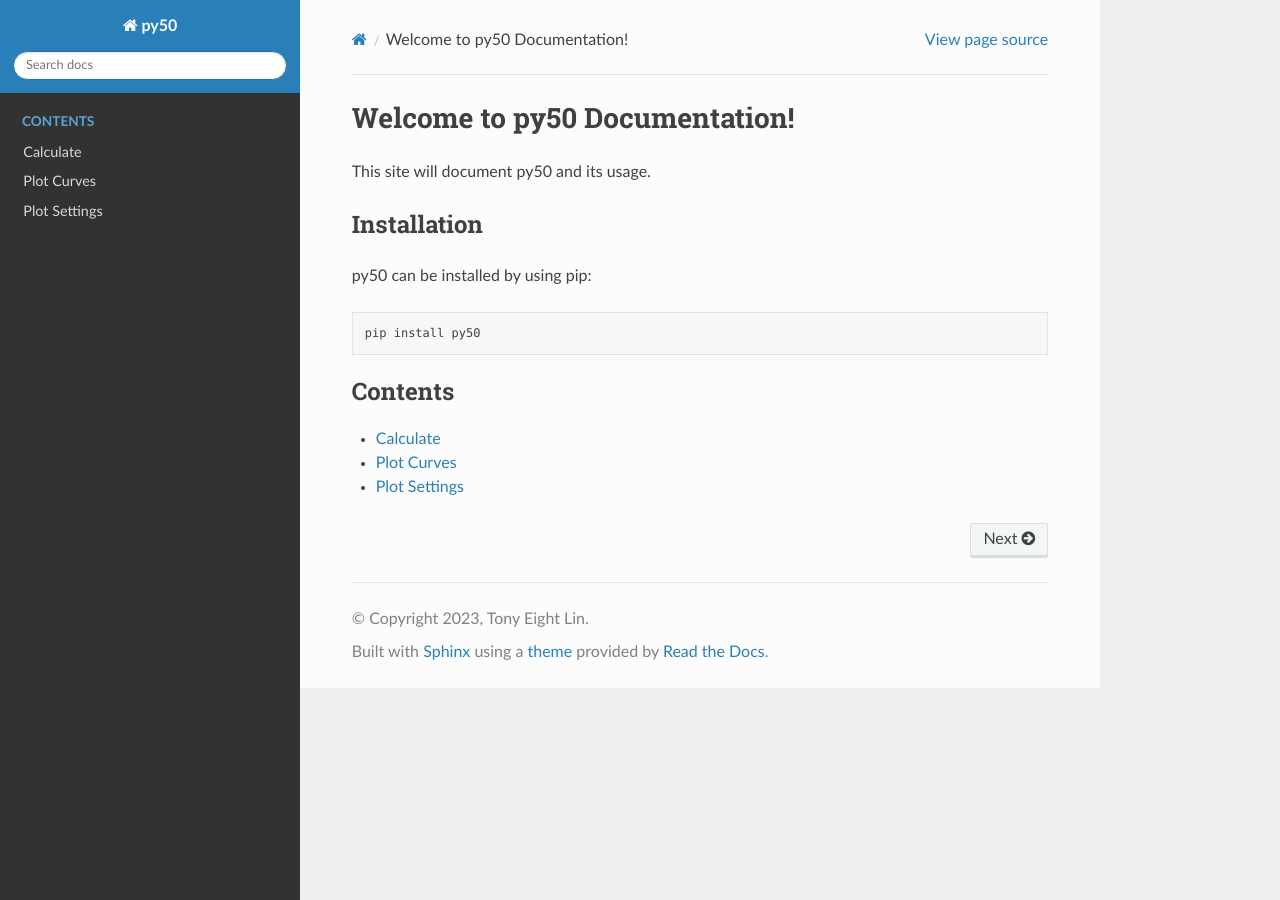
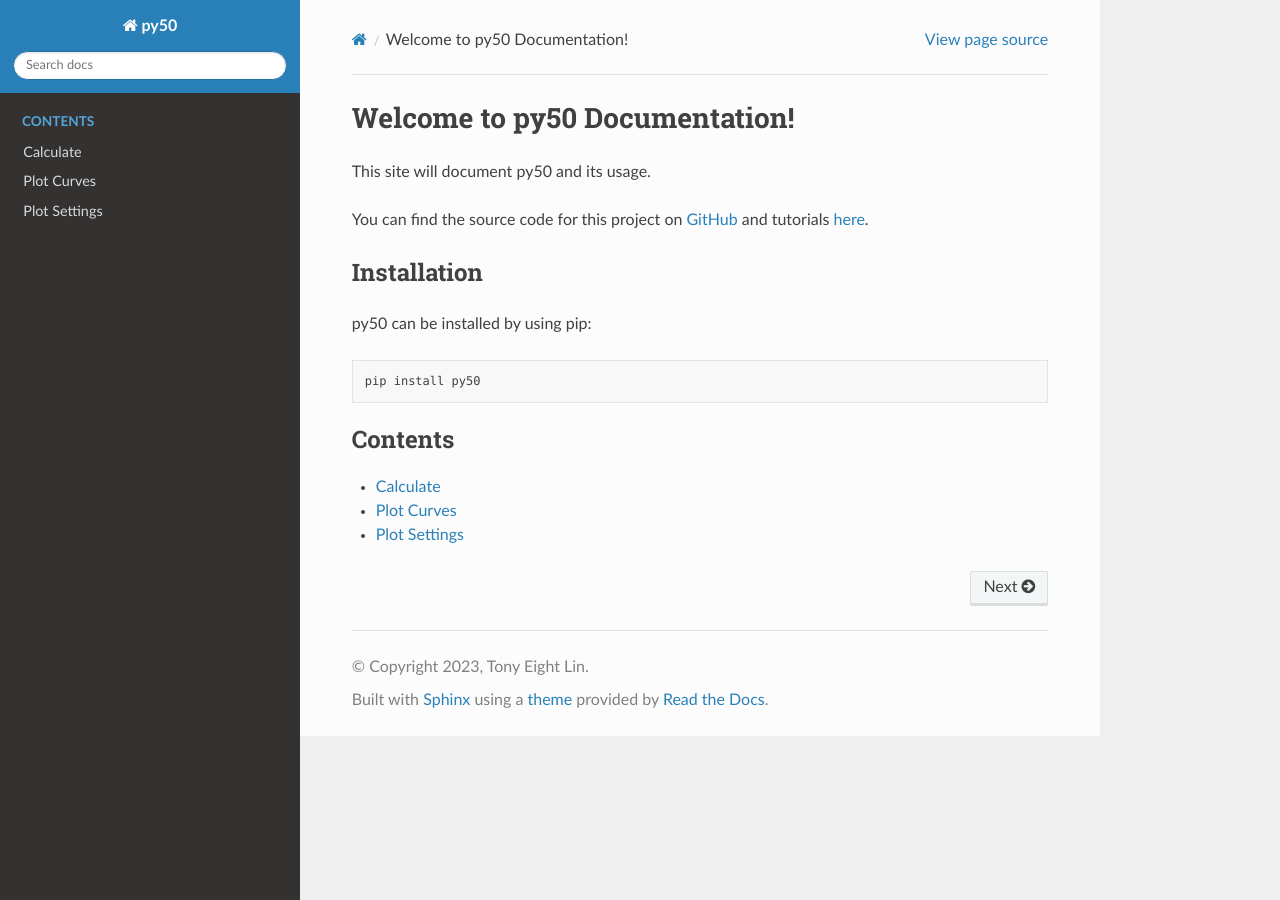
Before and after one commit to tlint101/py50, a Sphinx documentation site: the page built from docs/index.rst, in a window 1280 px wide. Built offline with Sphinx 7.4.7 and the Read the Docs theme 2.0.0, drawn with Linux system fonts in a browser that asks for light colours.

Commit message:
Updated documentation pages

```diff
--- a/docs/index.rst
+++ b/docs/index.rst
@@ -2,6 +2,13 @@ Welcome to py50 Documentation!
 ==============================
 
 This site will document py50 and its usage.
+
+.. _github-repo:
+
+You can find the source code for this project on GitHub_ and tutorials here_.
+
+.. _GitHub: https://github.com/tlint101/py50/tree/main
+.. _here: https://github.com/tlint101/py50/tree/main/tutorials
 
 Installation
 ------------
--- a/docs/plot_settings.rst
+++ b/docs/plot_settings.rst
@@ -3,8 +3,7 @@
 Plot Settings
 =====================
 
-Calculate the Relative or Absolute IC50 values for a given dataset. Input must be a DataFrame containing the following columns:
-drug name, drug concentration, and average response.
+Default color palette and marker settings.
 
 .. automodule:: plot_settings
    :members:
--- a/docs/plotcurve.rst
+++ b/docs/plotcurve.rst
@@ -3,8 +3,7 @@
 Plot Curves
 =====================
 
-Calculate the Relative or Absolute IC50 values for a given dataset. Input must be a DataFrame containing the following columns:
-drug name, drug concentration, and average response.
+Functions to generate dose-response curves.
 
 .. autoclass:: plotcurve.PlotCurve
    :members:
```
